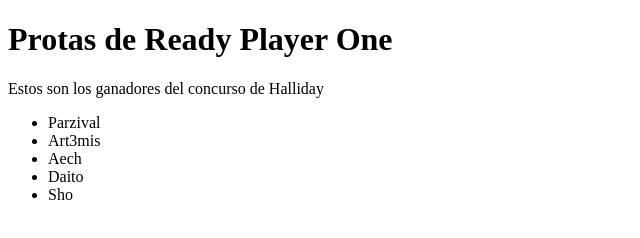
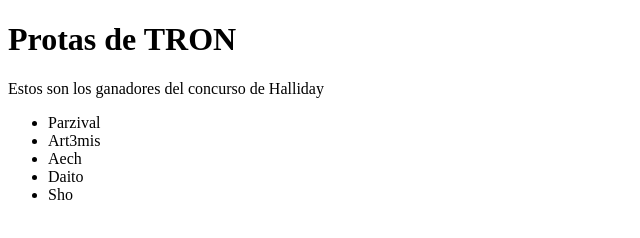
Before and after one commit to Chief-Eduardo-Orozco/alura-git, a plain HTML site: page index.html in a window 1280 px wide. Shown: the whole page, without its empty margins (0-640 px from the left). Drawn offline with Linux system fonts and the light colour scheme.

Commit message:
corregiendo encabezado

```diff
--- a/index.html
+++ b/index.html
@@ -7,7 +7,7 @@
     <title>Git</title>
 </head>
 <body>
-    <h1>Protas de Ready Player One</h1>
+    <h1>Protas de TRON</h1>
 
     <p>Estos son los ganadores
         del concurso de Halliday
```
